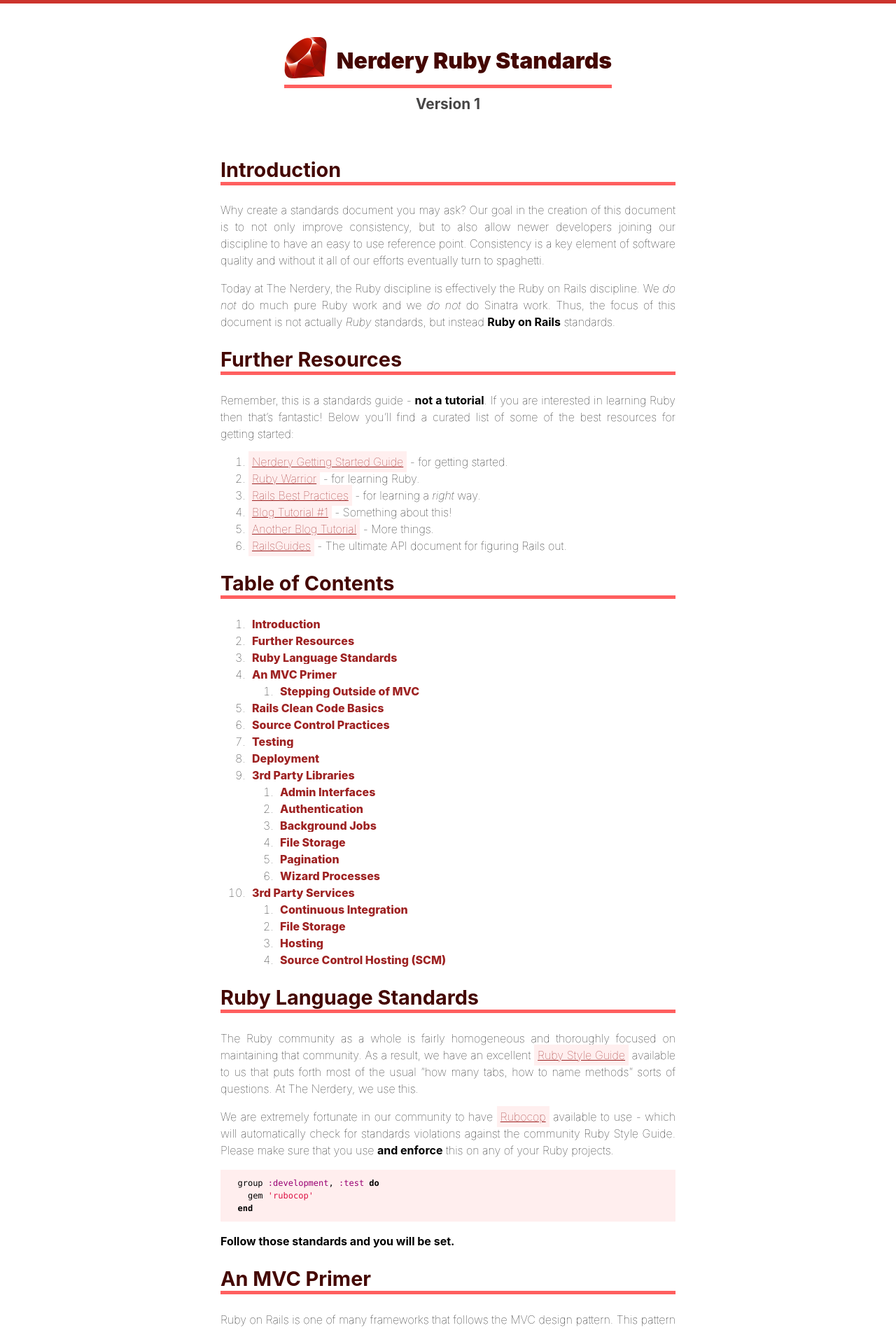
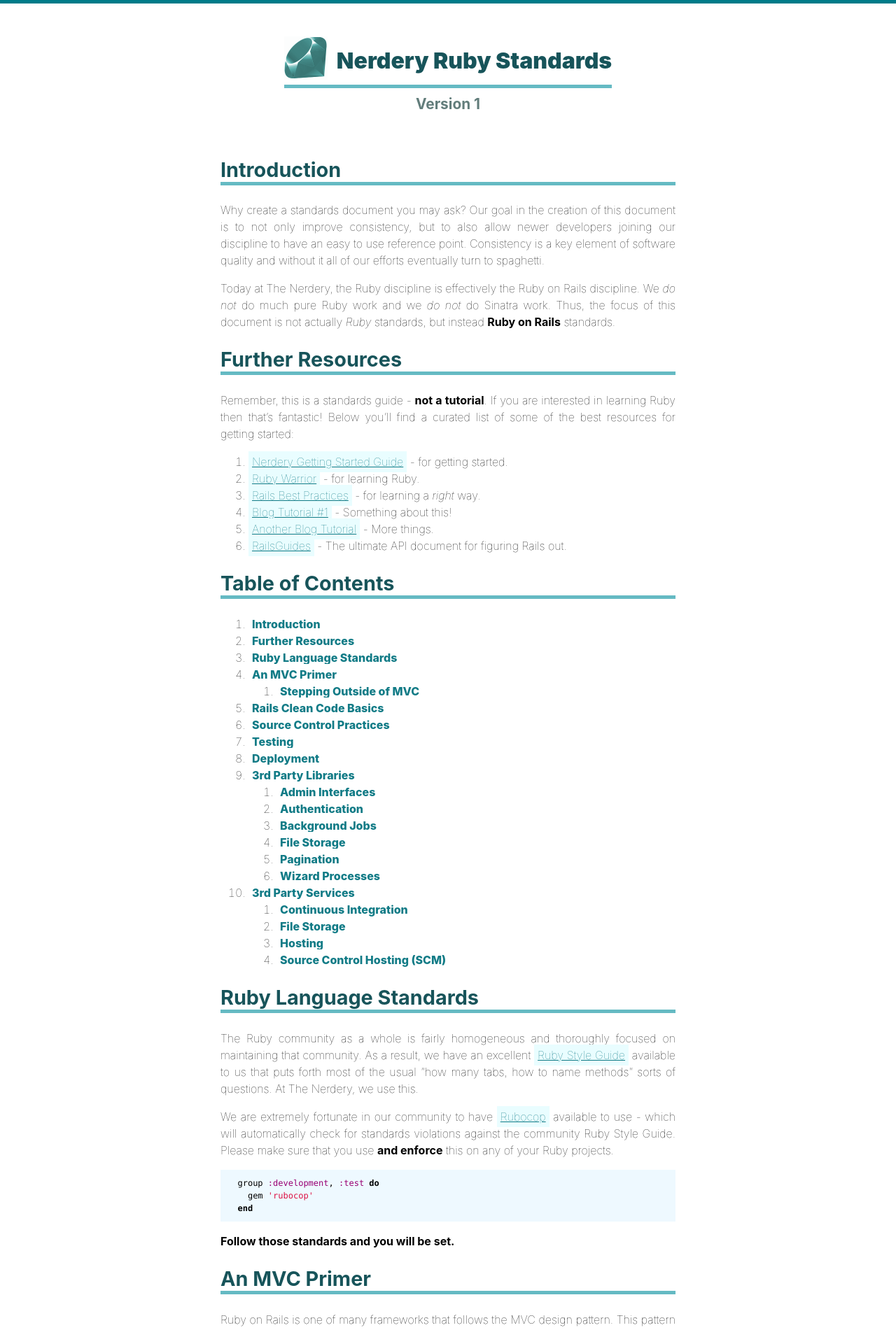
Before and after one commit to thenerdery/ruby-standards, a Jekyll site: the page built from standards/v1/index.md, in a window 1280 px wide. Shown: the top 1901 px of the page at 70% size. Built offline with Jekyll 4.4.1, drawn with Linux system fonts in a browser that asks for light colours.

Commit message:
Tweaking colors to match Nerdery concepts

```diff
--- a/_sass/_base.scss
+++ b/_sass/_base.scss
@@ -1,18 +1,18 @@
 body {
   font-family: -apple-system, BlinkMacSystemFont, "Segoe UI", Roboto, Helvetica, Arial, sans-serif, "Apple Color Emoji", "Segoe UI Emoji", "Segoe UI Symbol";
-  border-top: 5px solid #CC342D;
+  border-top: 5px solid #007B89;
   margin: 0px;
   padding: 0px;
 }
 
 a, a:visited {
-  background-color: #ffefef;
-  color: #9e2222;
+  background-color: #e9fdff;
+  color: #117b86;
   padding: 5px;
 }
 
 a:hover {
-  background-color: #d42e2e;
+  background-color: #007B89;
   color: #ffffff;
 }
 
@@ -23,12 +23,12 @@ blockquote {
 }
 
 h1 {
-  color: #440703;
+  color: #17545a;
   font-size: 1.8em;
 }
 
 h2 {
-  color: #464545;
+  color: #627d7b;
   font-size: 1.3em;
 }
 
@@ -66,7 +66,7 @@ pre > code {
 }
 
 code.highlighter-rouge, .highlighter-rouge pre.highlight {
-  background-color: #fee;
+  background-color: #eef9ff;
 }
 
 .content-container {
@@ -74,7 +74,7 @@ code.highlighter-rouge, .highlighter-rouge pre.highlight {
   max-width: 650px;
 
   h1 {
-    border-bottom: 5px solid #ff5f5f;
+    border-bottom: 5px solid #65bac3;
   }
 }
 
@@ -106,7 +106,8 @@ code.highlighter-rouge, .highlighter-rouge pre.highlight {
     font-weight: 800;
   }
   a:hover {
-    color: #f30707;
+    background-color: #007B89;
+    color: #ffffff;
     text-decoration: none;
   }
 }
```
Also changed, not shown: assets/images/header-ruby-logo@2x.png.
